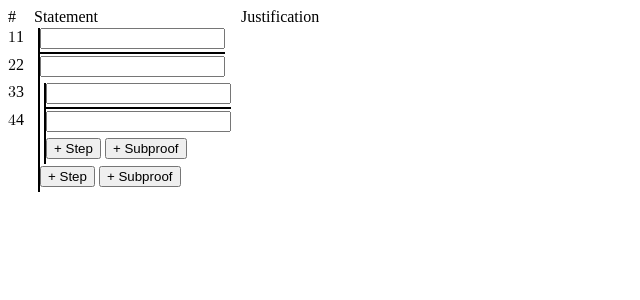
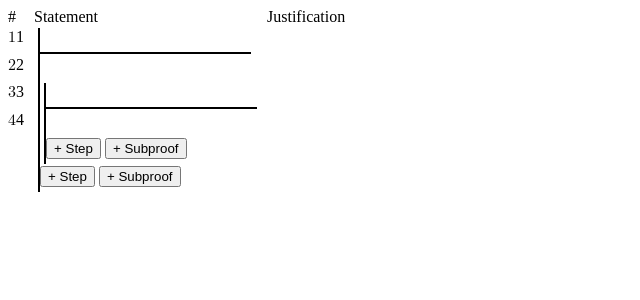
Before and after one commit to michaelmherrera/fitch, a Svelte app: page / in a window 1280 px wide. Shown: the top 300 px of the page, without its empty margins (0-640 px from the left). Built offline with nearby package versions, Linux system fonts and the light colour scheme.

Commit message:
Fixed labels

```diff
--- a/public/global.css
+++ b/public/global.css
@@ -48,6 +48,12 @@ html, body {
 	margin-left: 4px;
 }
 
+	.expression-input {
+		border: none;
+		height: calc(var(--line-height) - 4px);
+		font-size: cal(var(--line-height) - .1rem);
+	}
+
 	.premise {
 		margin-top: var(--line-margin-top);
 		border-left: 2px solid black;
@@ -61,9 +67,11 @@ html, body {
 		row-gap: 0px;
 	}
 
+
 	.premise>div {
 		margin-top: var(--line-margin-top);
 		height: var(--line-height);
+
 	}
 
 	.premise>div:nth-child(1) {
--- a/src/InputSubproof.svelte
+++ b/src/InputSubproof.svelte
@@ -1,5 +1,4 @@
 <script>
-    import { writable } from "svelte/store";
     import SubproofFramework from "./SubproofFramework.svelte";
     export let subproof;
 
@@ -17,13 +16,13 @@
 <SubproofFramework>
     <svelte:fragment slot="premise">
         {#each subproof.premise as prem}
-            <div><input bind:value={prem} /></div>
+            <div><input bind:value={prem} class="expression-input"/></div>
         {/each}
     </svelte:fragment>
     <svelte:fragment slot="body">
         {#each subproof.body as elem}
             {#if typeof elem === "string"}
-                <div><input bind:value={elem} /></div>
+                <div><input bind:value={elem} class="expression-input"/></div>
             {:else}
                 <svelte:self bind:subproof={elem}/>
             {/if}
```
Also changed, not shown: public/build/bundle.js, 1 other file (tests, documents, lock files or other folders).
